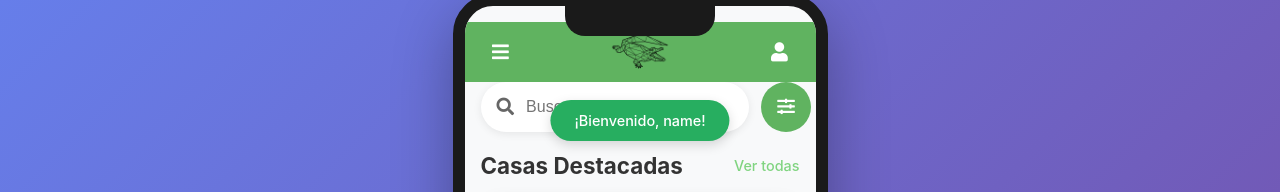
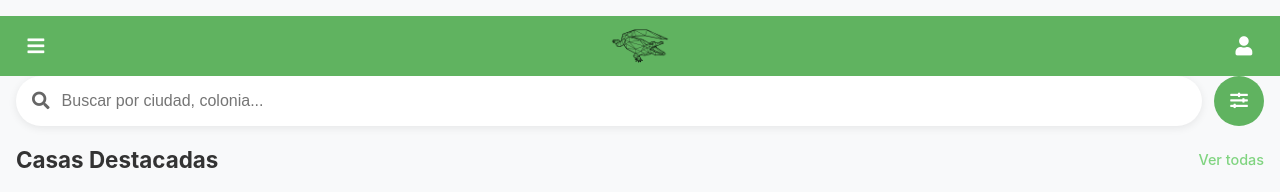
Before and after one commit to AxelTrejo10/arkak, a plain HTML site: page index.html in a window 1280 px wide. Both pictures are taken after typing "name@example.com", "Sample123" into the empty fields and a click on the button "Iniciar Sesión". Shown: the top 192 px of the page. Drawn offline with Linux system fonts and the light colour scheme.

Commit message:
Elimina estilos de simulador móvil y ajusta el diseño de la página de inicio para mejorar la experiencia de usuario. Se actualiza el fondo y se reorganizan los elementos del formulario de inicio de sesión.

```diff
--- a/css/base.css
+++ b/css/base.css
@@ -5,61 +5,33 @@
     box-sizing: border-box;
     -webkit-tap-highlight-color: transparent;
 }
+
 html, body {
     width: 100%;
     height: 100%;
     font-family: -apple-system, BlinkMacSystemFont, 'Segoe UI', Roboto, Oxygen, Ubuntu, Cantarell, sans-serif;
-    background: linear-gradient(135deg, #667eea 0%, #764ba2 100%);
-    display: flex;
-    align-items: center;
-    justify-content: center;
-    overflow: hidden;
+    /* Se elimina el fondo gradiente y las propiedades para centrar el simulador */
+    background: #f8f9fa; /* Color de fondo base para la app */
+    overflow: hidden; /* Previene el scroll en el body */
 }
 
-/* ===== SIMULADOR DE DISPOSITIVO MÓVIL ===== */
-.mobile-simulator {
-    width: 100%;
-    height: 100%;
-    display: flex;
-    align-items: center;
-    justify-content: center;
-    padding: 20px;
-}
-.phone-frame {
-    width: 375px;
-    height: 812px;
-    background: #f8f9fa;
-    border-radius: 40px;
-    box-shadow: 0 20px 60px rgba(0,0,0,0.3);
-    position: relative;
-    overflow: hidden;
-    border: 12px solid #1a1a1a;
-    transition: background-color 0.3s;
-}
-.phone-notch {
-    position: absolute;
-    top: 0;
-    left: 50%;
-    transform: translateX(-50%);
-    width: 150px;
-    height: 30px;
-    background: #1a1a1a;
-    border-bottom-left-radius: 20px;
-    border-bottom-right-radius: 20px;
-    z-index: 101;
+/* LOS ESTILOS PARA .mobile-simulator, .phone-frame y .phone-notch SE HAN ELIMINADO
+  PORQUE YA NO EXISTEN EN EL HTML.
+*/
+
+/* ===== CONTENIDO PRINCIPAL ===== */
+/* Ajuste para que el contenedor principal ocupe el espacio correcto y permita el scroll interno */
+.main-content {
+    height: 100%; /* Ocupa toda la altura del body */
+    overflow-y: auto; /* Permite el scroll solo en esta área */
+    padding: 16px;
+    padding-bottom: 80px; /* Espacio para la barra de navegación inferior */
+    display: none; /* Se mantiene oculto hasta el login */
+    position: relative; /* Necesario para elementos posicionados dentro */
 }
 
-/* ===== CONTENIDO PRINCIPAL ===== */
-.main-content {
-    flex: 1;
-    overflow-y: auto;
-    padding: 16px;
-    padding-bottom: 80px;
-    height: calc(100% - 90px);
-    display: none;
-}
 
-/* ===== ANIMACIONES ===== */
+/* ===== ANIMACIONES (sin cambios) ===== */
 @keyframes slideUp { from { opacity: 0; transform: translateY(30px); } to { opacity: 1; transform: translateY(0); } }
 @keyframes slideDown { from { opacity: 0; transform: translateY(-10px); } to { opacity: 1; transform: translateY(0); } }
 @keyframes fadeIn { from { opacity: 0; } to { opacity: 1; } }
@@ -72,11 +44,21 @@ html, body {
 .fa-spin { animation: fa-spin 1s infinite linear; }
 .user-menu.closing, .modal-overlay.closing .modal-container, #edit-profile-modal.closing .modal-container { animation: slideOutToRight 0.3s ease-in; }
 
-/* ===== NOTIFICACIONES Y OTROS ===== */
+/* ===== NOTIFICACIONES Y OTROS (con ajuste de posicionamiento) ===== */
 .notification-toast {
-    position: fixed; top: 100px; left: 50%; transform: translateX(-50%); background: #1a3c34;
-    color: white; padding: 12px 24px; border-radius: 25px; font-size: 0.9rem; font-weight: 500;
-    z-index: 10000; box-shadow: 0 4px 12px rgba(0,0,0,0.15); animation: slideDown 0.3s ease-out;
+    position: fixed;
+    top: 20px; /* Más cerca de la parte superior */
+    left: 50%;
+    transform: translateX(-50%);
+    background: #1a3c34;
+    color: white;
+    padding: 12px 24px;
+    border-radius: 25px;
+    font-size: 0.9rem;
+    font-weight: 500;
+    z-index: 10000;
+    box-shadow: 0 4px 12px rgba(0,0,0,0.15);
+    animation: slideDown 0.3s ease-out;
 }
 .notification-toast.error { background: #e74c3c; }
 .notification-toast.success { background: #27ae60; }
--- a/index.html
+++ b/index.html
@@ -12,13 +12,7 @@
 
     <link rel="stylesheet" href="https://cdnjs.cloudflare.com/ajax/libs/font-awesome/5.15.4/css/all.min.css">
 </head>
-<body>
-
-    <div class="mobile-simulator">
-        <div class="phone-frame" id="phone-frame">
-            <div class="phone-notch"></div>
-
-            <div class="login-overlay" id="login-overlay">
+<body id="phone-frame"> <div class="login-overlay" id="login-overlay">
         <div class="login-container">
             <div class="login-header">
                 <div class="login-logo">
@@ -445,9 +439,6 @@
     </div>
 
 
-        </div>
-    </div>
-
     <script src="js/datos-y-estado.js" defer></script>
     <script src="js/interfaz-usuario.js" defer></script>
     <script src="js/asistente-boli.js" defer></script>
```
Lines whose indentation alone changed are shown as unchanged.
